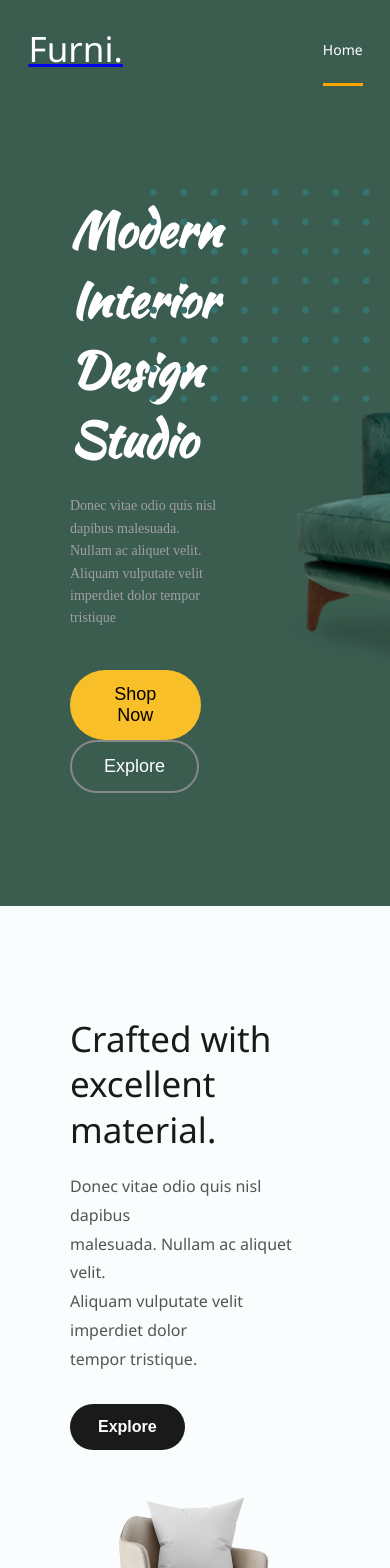
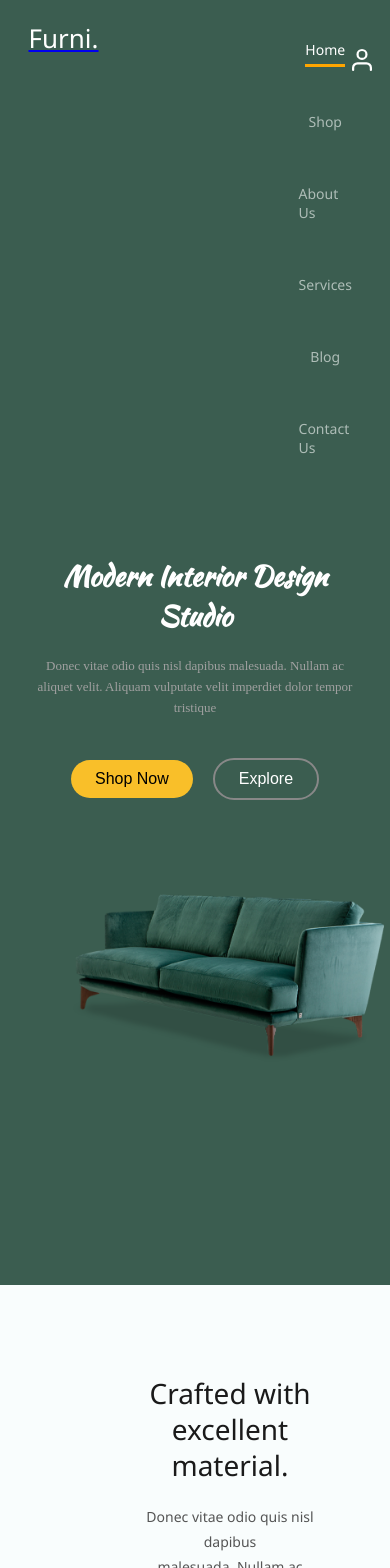
Before and after one commit to Pankajakshan-Vineeth/Furniture-web, a React (Vite) app: page / in a window 390 px wide. Shown: the top 1568 px of the page. Built offline with nearby package versions, Linux system fonts and the light colour scheme.

Commit message:
responsive layout wip

```diff
--- a/src/Components/Footer/Footer.css
+++ b/src/Components/Footer/Footer.css
@@ -138,3 +138,104 @@
     height:20px;
     margin-top: 10px;
 }
+/* Medium screens - Tablets (768px and below) */
+@media (max-width: 768px) {
+  .footer-section {
+    padding: 60px 30px;
+  }
+
+  .footer-chair {
+    width: 250px;
+    top: -100px;
+    right: 20px;
+  }
+
+  .newsletter-inputs {
+    flex-direction: column;
+    gap: 15px;
+    margin-left: 0;
+  }
+
+  .newsletter-title {
+    margin-left: 0;
+    text-align: center;
+  }
+
+  .footer-main {
+    flex-direction: column;
+    align-items: center;
+    margin-top: 40px;
+  }
+
+  .footer-column {
+    padding: 20px;
+    margin-top: 30px;
+    text-align: center;
+  }
+
+  .footer-links {
+    flex-direction: column;
+    align-items: center;
+    gap: 30px;
+    padding-right: 0;
+    margin-top: 40px;
+  }
+
+  .footer-links div {
+    text-align: center;
+  }
+
+  .footer-bottom {
+    flex-direction: column;
+    align-items: center;
+    text-align: center;
+    margin-top: 40px;
+    margin-left: 0;
+    padding-top: 30px;
+  }
+
+  .bottom-links {
+    margin-top: 15px;
+    margin-right: 0;
+  }
+}
+
+@media (max-width: 480px) {
+  .footer-chair {
+    display: none;
+  }
+
+  .brand {
+    font-size: 26px;
+  }
+
+  .footer-column p {
+    padding: 10px 0;
+    font-size: 13px;
+  }
+
+  .footer-links div p {
+    font-size: 13px;
+    margin: 10px 0;
+  }
+
+  .newsletter-inputs input {
+    min-width: 100%;
+  }
+
+  .newsletter-inputs button {
+    width: 100%;
+    padding: 12px 0;
+  }
+
+  .telegram {
+    width: 24px;
+    height: 24px;
+  }
+
+  .email-icon {
+    width: 16px;
+    height: 16px;
+    margin-top: 0;
+  }
+}
--- a/src/Components/Hero/Hero.css
+++ b/src/Components/Hero/Hero.css
@@ -1,3 +1,6 @@
+
+
+
 .hero-container {
     width: 100%;
     height: 90vh;
@@ -165,3 +168,56 @@ cursor: pointer;
   background-color: rgba(255,255,255,0.1);
   border-color: white;
 }
+
+
+@media (max-width: 768px) {
+  .main-container {
+    flex-direction: column;
+    justify-content: center;
+    align-items: center;
+    height: auto;
+    padding-top: 30px;
+  }
+
+  .text-container {
+    margin: 0 20px 40px;
+    text-align: center;
+  }
+
+  .text-container h1 {
+    font-size: 36px;
+  }
+
+  .text-container p {
+    font-size: 13px;
+    max-width: 100%;
+  }
+
+  .sofa-image-green {
+    width: 90%;
+    margin: 0 auto;
+    position: relative;
+    right: 0;
+    margin-left: 50px;
+  }
+
+  .green-dots {
+    display: none;
+  }
+}
+
+@media (max-width: 480px) {
+  .text-container h1 {
+    font-size: 28px;
+  }
+
+  .text-container button {
+    font-size: 16px;
+    padding: 10px 24px;
+    margin-bottom: 10px;
+  }
+
+  .text-container button:last-of-type {
+    margin-right: 0;
+  }
+}
--- a/src/Components/InteriorDesignSection/InteriorDesignSection.css
+++ b/src/Components/InteriorDesignSection/InteriorDesignSection.css
@@ -183,3 +183,98 @@
   font-weight: 300;
   font-weight: 400;
 }
+
+@media (max-width: 768px) {
+  .image-text-container {
+    flex-direction: column;
+    margin: 0 20px;
+    padding-top: 30px;
+    gap: 2rem;
+  }
+
+  .image-grid {
+    width: 100%;
+    height: auto;
+    position: relative;
+    display: flex;
+    flex-direction: column;
+    align-items: center;
+  }
+
+  .image-large,
+  .image-small.top-right,
+  .image-small.bottom-right {
+    position: static;
+    width: 90%;
+    height: auto;
+    margin: 10px 0;
+  }
+
+  .dot-pattern {
+    display: none;
+  }
+
+  .content {
+    padding-bottom: 0;
+    max-width: 100%;
+    text-align: center;
+  }
+
+  .features {
+    grid-template-columns: 1fr;
+    justify-items: center;
+  }
+
+  .explore-btn {
+    width: 100%;
+  }
+
+  .chair-section {
+    padding: 30px 20px;
+    flex-direction: column;
+    align-items: center;
+  }
+
+  .chair-card {
+    width: 100%;
+    height: auto;
+    flex-direction: column;
+    align-items: center;
+    text-align: center;
+  }
+
+  .image-container {
+    margin: 0 auto 15px;
+  }
+
+  .chair-card h3 {
+    margin-top: 40px;
+  }
+}
+
+@media (max-width: 480px) {
+  .content h2 {
+    font-size: 1.5rem;
+  }
+
+  .content p {
+    font-size: 14px;
+  }
+
+  .features li {
+    font-size: 13px;
+  }
+
+  .explore-btn {
+    font-size: 14px;
+    padding: 12px 20px;
+  }
+
+  .chair-card p {
+    font-size: 13px;
+  }
+
+  .chair-card a {
+    font-size: 13px;
+  }
+}
--- a/src/Components/Navigation/Navigation.css
+++ b/src/Components/Navigation/Navigation.css
@@ -93,3 +93,58 @@ cursor: pointer;
     margin-right: 40px;
     width: 20px;
 }
+/* Tablet View (max-width: 768px) */
+@media (max-width: 768px) {
+  .nav-container {
+    display: flex;
+  }
+
+  .menu {
+    justify-content: center;
+    margin-left: 0;
+  }
+
+  .logo h1 {
+    font-size: 30px;
+    padding-top: 15px;
+  }
+
+  .icons {
+    display: flex;
+    justify-content: center;
+    width: auto;
+    margin-top: 10px;
+    gap: 20px;
+  }
+
+  .icon1 {
+    margin-right: 0;
+  }
+}
+
+/* Mobile View (max-width: 480px) */
+@media (max-width: 480px) {
+  .menu {
+    flex-direction: column;
+    align-items: center;
+    gap: 10px;
+  }
+
+  .menu a {
+    font-size: 16px;
+    padding-bottom: 4px;
+  }
+
+  .logo h1 {
+    font-size: 26px;
+    text-align: center;
+  }
+
+  .icons img {
+    width: 20px;
+  }
+
+  .nav-container {
+    padding-bottom: 0;
+  }
+}
--- a/src/Components/Products/Product.css
+++ b/src/Components/Products/Product.css
@@ -1,15 +1,14 @@
-/* Reset & base styles */
 * {
   box-sizing: border-box;
-  margin: 0;
+  margin: 0 60px;
 }
 
 body {
   font-family: 'Segoe UI', Tahoma, Geneva, Verdana, sans-serif;
   background-color: #f9fdfd;
+
 }
 
-/* Container */
 .crafted-section {
   display: flex;
   flex-wrap: wrap;
@@ -23,7 +22,6 @@ body {
   padding-bottom: 70px;
 }
 
-/* Left Content */
 .crafted-content {
   max-width: 350px;
 }
@@ -54,7 +52,6 @@ body {
   font-size: 16px;
 }
 
-/* Product Grid */
 .crafted-products {
   display: flex;
   flex-wrap: wrap;
@@ -66,7 +63,7 @@ body {
 .product {
   text-align: center;
   position: relative;
-  padding-bottom: 60px; /* Give space for hover box */
+  padding-bottom: 60px;
 }
 
 .product img {
@@ -92,7 +89,6 @@ body {
   color: #1a1a1a;
 }
 
-/* Hover Box BELOW content */
 .hover-box {
   position: absolute;
   left: 50%;
@@ -121,8 +117,53 @@ body {
   cursor: pointer;
 }
 
-/* Show on hover */
 .product:hover .hover-box {
   opacity: 1;
   pointer-events: auto;
 }
+
+/* ------------------ Responsive Styles ------------------ */
+
+@media (max-width: 768px) {
+  .crafted-section {
+    flex-direction: column;
+    align-items: center;
+    padding: 40px 100px;
+  }
+
+  .crafted-content {
+    max-width: 100%;
+    text-align: center;
+  }
+
+  .crafted-products {
+    justify-content: center;
+  }
+
+  .product img {
+    width: 200px;
+  }
+}
+
+@media (max-width: 480px) {
+  .crafted-content h1 {
+    font-size: 28px;
+  }
+
+  .crafted-content p {
+    font-size: 14px;
+  }
+
+  .crafted-content button {
+    font-size: 14px;
+    padding: 12px 24px;
+  }
+
+  .product img {
+    width: 180px;
+  }
+
+  .crafted-products {
+    gap: 20px;
+  }
+}
--- a/src/Components/WhyChooseUs/WhyChooseUs.css
+++ b/src/Components/WhyChooseUs/WhyChooseUs.css
@@ -2,7 +2,6 @@
   background-color: #f7fafa;
   padding: 100px 10px;
   margin: 0 60px;
-
 }
 
 .why-choose-content {
@@ -97,3 +96,63 @@
   height: auto;
   margin-left: 50px;
 }
+
+@media (max-width: 768px) {
+  .why-choose-content {
+    flex-direction: column;
+    text-align: center;
+    padding: 0 60px;
+  }
+
+  .text-section {
+    flex: 1 1 100%;
+    max-width: 100%;
+  }
+
+  .features-grid {
+    grid-template-columns: 1fr;
+    width: 100%;
+    justify-items: center;
+  }
+
+  .feature {
+    align-items: center;
+    text-align: center;
+  }
+
+  .main-img {
+    width: 100%;
+    margin: 0 auto;
+  }
+
+  .image-section {
+    margin-top: 40px;
+  }
+}
+
+@media (max-width: 480px) {
+  .why-choose-section {
+    padding: 60px 0px;
+    margin: 0px;
+  }
+
+  .text-section h2 {
+    font-size: 1.5rem;
+  }
+
+  .text-section p {
+    font-size: 14px;
+  }
+
+  .feature h4 {
+    font-size: 0.9rem;
+  }
+
+  .feature p {
+    font-size: 0.85rem;
+  }
+
+  .icon {
+    width: 32px;
+  }
+}
```
